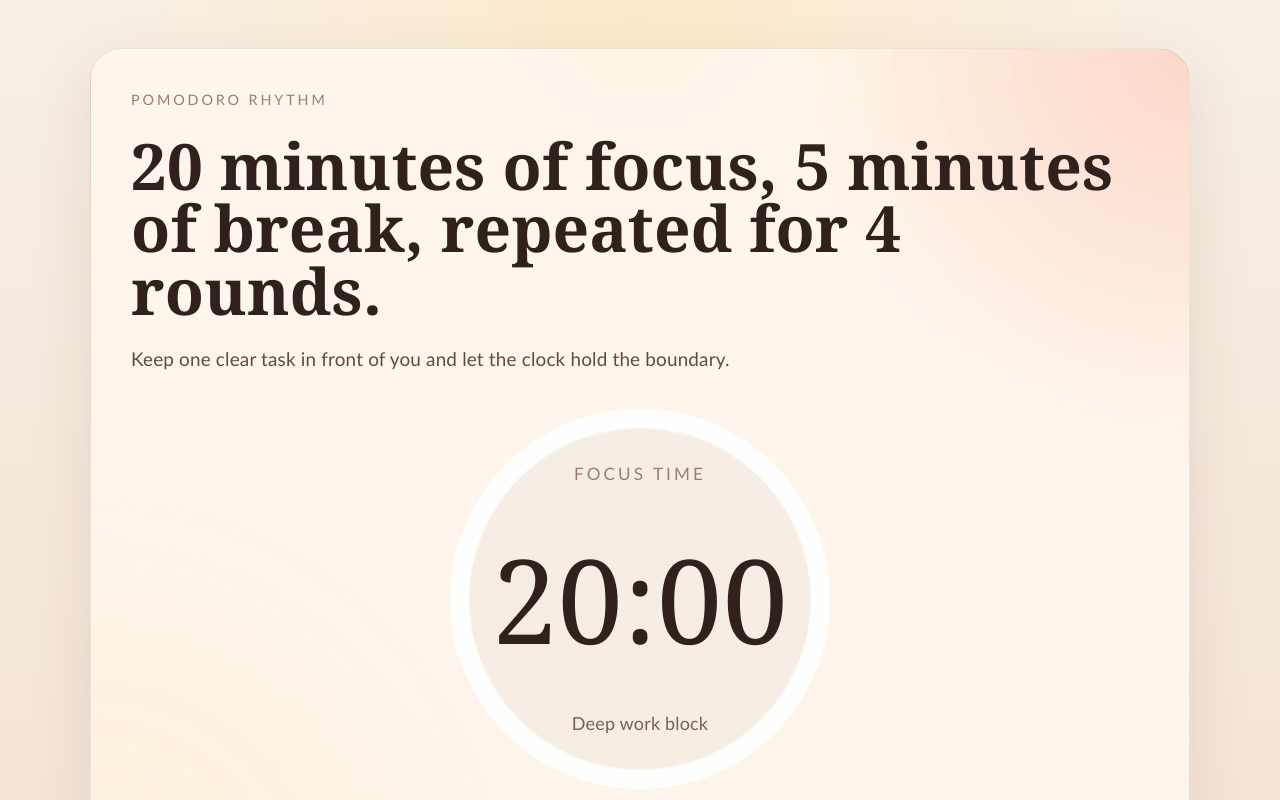
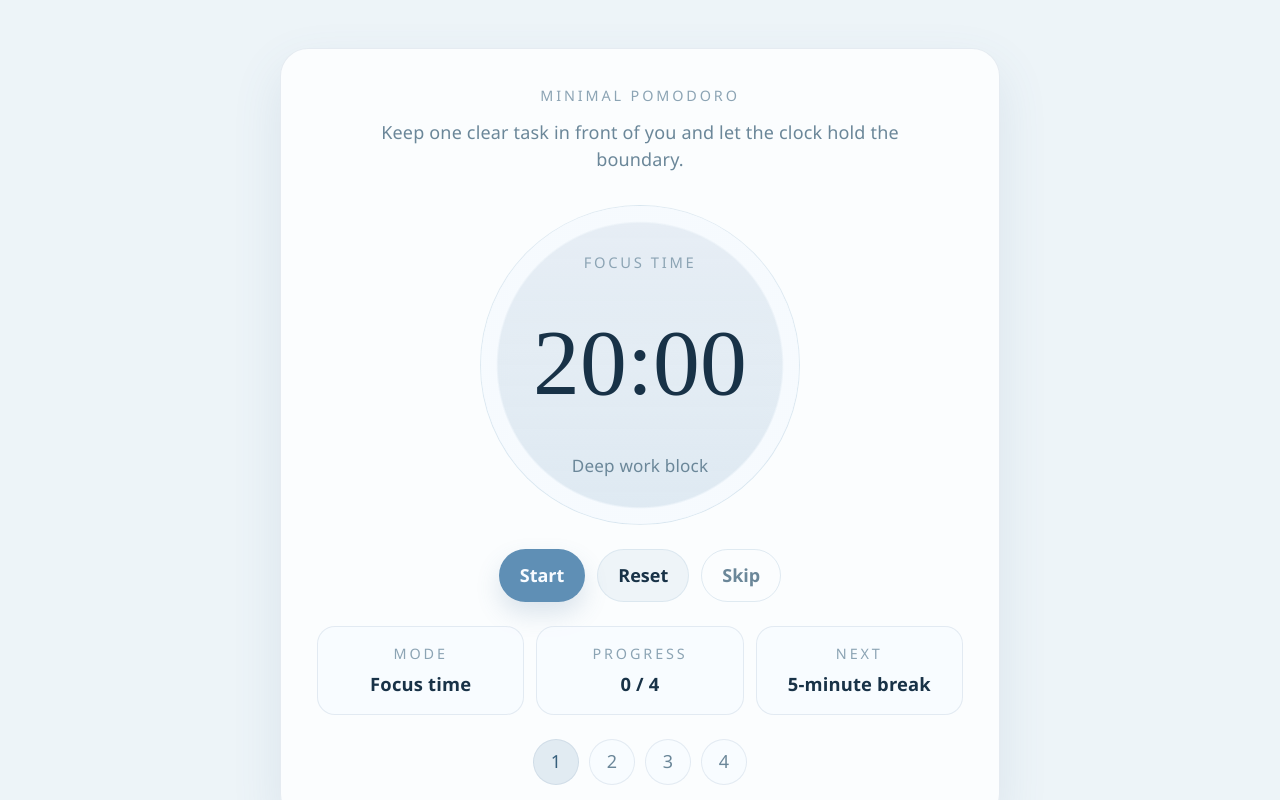
Before and after one commit to oliverhenry-dev/pomodoro, a React (Vite) app: page / in a window 1280 px wide. Shown: the top 800 px of the page. Built offline with nearby package versions, Linux system fonts and the light colour scheme.

Commit message:
second commit

```diff
--- a/src/App.css
+++ b/src/App.css
@@ -1,25 +1,21 @@
 .app-shell {
-  width: min(1100px, calc(100% - 32px));
+  width: min(720px, calc(100% - 32px));
   margin: 0 auto;
-  padding: 48px 0 64px;
+  padding: 48px 0 56px;
 }
 
 .timer-card {
-  position: relative;
-  overflow: hidden;
-  padding: 40px;
+  padding: 36px;
   border: 1px solid var(--card-border);
-  border-radius: 32px;
-  background:
-    radial-gradient(circle at top right, rgba(244, 104, 71, 0.22), transparent 28%),
-    radial-gradient(circle at bottom left, rgba(255, 215, 145, 0.18), transparent 30%),
-    var(--panel);
+  border-radius: 28px;
+  background: var(--panel);
   box-shadow: var(--shadow);
 }
 
 .hero-copy {
   display: grid;
-  gap: 10px;
+  gap: 12px;
+  text-align: center;
 }
 
 .eyebrow,
@@ -32,21 +28,24 @@
 }
 
 .lead {
-  max-width: 42rem;
-  font-size: 1.05rem;
+  max-width: 32rem;
+  margin: 0 auto;
+  font-size: 1rem;
+  color: var(--soft-text);
 }
 
 .timer-face {
   position: relative;
   display: grid;
   place-items: center;
-  width: min(100%, 380px);
+  width: min(100%, 320px);
   aspect-ratio: 1;
-  margin: 36px auto 28px;
+  margin: 32px auto 24px;
   padding: 24px;
   border-radius: 50%;
-  background: rgba(255, 250, 243, 0.88);
+  background: linear-gradient(180deg, rgba(247, 251, 255, 0.98), rgba(236, 245, 252, 0.92));
   text-align: center;
+  border: 1px solid rgba(122, 159, 185, 0.18);
 }
 
 .progress-ring {
@@ -54,20 +53,20 @@
   inset: 0;
   border-radius: 50%;
   background:
-    radial-gradient(circle at center, transparent 63%, rgba(255, 255, 255, 0.94) 64%),
-    conic-gradient(var(--ring-color) var(--progress), rgba(204, 183, 165, 0.18) 0);
+    radial-gradient(circle at center, transparent 63%, rgba(247, 251, 255, 0.96) 64%),
+    conic-gradient(var(--ring-color) var(--progress), rgba(148, 172, 193, 0.16) 0);
 }
 
 .phase-focus {
-  --ring-color: #df5f3f;
+  --ring-color: #5f8fb5;
 }
 
 .phase-break {
-  --ring-color: #3d8b73;
+  --ring-color: #69a7a5;
 }
 
 .phase-complete {
-  --ring-color: #d49a1f;
+  --ring-color: #7b92c2;
 }
 
 .phase-label,
@@ -79,7 +78,7 @@
 }
 
 .phase-label {
-  font-size: 0.95rem;
+  font-size: 0.82rem;
   text-transform: uppercase;
   letter-spacing: 0.18em;
   color: var(--muted);
@@ -87,13 +86,13 @@
 
 .time-left {
   font-family: var(--display);
-  font-size: clamp(4rem, 10vw, 6.5rem);
-  line-height: 0.95;
+  font-size: clamp(3.7rem, 10vw, 5.2rem);
+  line-height: 1;
   color: var(--heading-color);
 }
 
 .phase-cue {
-  font-size: 1rem;
+  font-size: 0.95rem;
   color: var(--soft-text);
 }
 
@@ -107,9 +106,8 @@
 .primary-button,
 .secondary-button,
 .ghost-button {
-  border: 0;
   border-radius: 999px;
-  padding: 14px 24px;
+  padding: 12px 20px;
   font: inherit;
   font-weight: 600;
   cursor: pointer;
@@ -121,19 +119,21 @@
 
 .primary-button {
   background: var(--accent);
-  color: #fffaf3;
-  box-shadow: 0 18px 32px rgba(210, 91, 61, 0.24);
+  color: #f8fbff;
+  border: 1px solid transparent;
+  box-shadow: 0 12px 24px rgba(78, 118, 155, 0.18);
 }
 
 .secondary-button {
-  background: rgba(124, 83, 54, 0.08);
+  background: rgba(95, 143, 181, 0.08);
   color: var(--heading-color);
+  border: 1px solid rgba(95, 143, 181, 0.12);
 }
 
 .ghost-button {
   background: transparent;
   color: var(--soft-text);
-  border: 1px solid rgba(124, 83, 54, 0.18);
+  border: 1px solid rgba(95, 143, 181, 0.18);
 }
 
 .primary-button:hover,
@@ -145,73 +145,62 @@
 .primary-button:focus-visible,
 .secondary-button:focus-visible,
 .ghost-button:focus-visible {
-  outline: 3px solid rgba(223, 95, 63, 0.28);
+  outline: 3px solid rgba(95, 143, 181, 0.22);
   outline-offset: 2px;
 }
 
-.stats-grid {
+.summary-strip {
   display: grid;
   grid-template-columns: repeat(3, minmax(0, 1fr));
-  gap: 18px;
+  gap: 12px;
   margin-top: 24px;
 }
 
-.stat-card {
-  padding: 24px;
-  border-radius: 24px;
+.summary-item {
+  display: grid;
+  gap: 6px;
+  padding: 16px;
+  text-align: center;
+  border-radius: 18px;
   border: 1px solid var(--card-border);
-  background: rgba(255, 249, 240, 0.8);
+  background: rgba(247, 251, 255, 0.72);
 }
 
-.stat-card h2 {
-  margin: 10px 0 8px;
-  font-size: 1.5rem;
-}
-
-.stat-card.accent {
-  background:
-    linear-gradient(135deg, rgba(223, 95, 63, 0.14), rgba(255, 227, 184, 0.18)),
-    rgba(255, 249, 240, 0.92);
+.summary-item strong {
+  font-size: 1.02rem;
+  color: var(--heading-color);
 }
 
 .session-track {
-  display: grid;
-  grid-template-columns: repeat(4, minmax(0, 1fr));
-  gap: 14px;
+  display: flex;
+  justify-content: center;
+  gap: 10px;
   margin-top: 24px;
 }
 
 .session-pill {
-  display: flex;
-  justify-content: space-between;
-  align-items: center;
-  gap: 16px;
-  padding: 16px 18px;
-  border-radius: 18px;
+  display: grid;
+  place-items: center;
+  width: 46px;
+  height: 46px;
+  border-radius: 999px;
   border: 1px solid var(--card-border);
-  background: rgba(255, 250, 246, 0.72);
+  background: rgba(247, 251, 255, 0.72);
   color: var(--soft-text);
 }
 
-.session-pill span,
-.session-pill strong {
-  position: relative;
-  z-index: 1;
-}
-
 .session-pill.complete {
-  background: rgba(61, 139, 115, 0.14);
-  color: #1c5b48;
+  background: rgba(105, 167, 165, 0.16);
+  color: #2e6e6e;
 }
 
 .session-pill.current {
-  background: rgba(223, 95, 63, 0.16);
-  color: #8b341d;
+  background: rgba(95, 143, 181, 0.16);
+  color: #365f7c;
 }
 
 @media (max-width: 900px) {
-  .stats-grid,
-  .session-track {
+  .summary-strip {
     grid-template-columns: 1fr;
   }
 
--- a/src/App.jsx
+++ b/src/App.jsx
@@ -155,8 +155,8 @@ function App() {
     <main className="app-shell">
       <section className="timer-card">
         <div className="hero-copy">
-          <p className="eyebrow">Pomodoro rhythm</p>
-          <h1>20 minutes of focus, 5 minutes of break, repeated for 4 rounds.</h1>
+          <p className="eyebrow">Minimal Pomodoro</p>
+          {/* <h1>Calm focus, short breaks, four steady rounds.</h1> */}
           <p className="lead">{phases[phase].status}</p>
         </div>
 
@@ -184,28 +184,22 @@ function App() {
             {phase === 'complete' ? 'Restart cycle' : 'Skip'}
           </button>
         </div>
-      </section>
 
-      <section className="stats-grid" aria-label="Pomodoro session overview">
-        <article className="stat-card accent">
-          <p className="stat-label">Current mode</p>
-          <h2>{phases[phase].label}</h2>
-          <p>{isRunning ? 'Timer is running' : 'Timer is paused'}</p>
-        </article>
-
-        <article className="stat-card">
-          <p className="stat-label">Focus sessions done</p>
-          <h2>
+        <section className="summary-strip" aria-label="Pomodoro session overview">
+          <div className="summary-item">
+            <span className="stat-label">Mode</span>
+            <strong>{phases[phase].label}</strong>
+          </div>
+          <div className="summary-item">
+            <span className="stat-label">Progress</span>
+            <strong>
               {completedFocusSessions} / {MAX_FOCUS_SESSIONS}
-          </h2>
-          <p>Each finished focus block moves you one step closer to a full cycle.</p>
-        </article>
-
-        <article className="stat-card">
-          <p className="stat-label">Next up</p>
-          <h2>{nextStageLabel}</h2>
-          <p>The app automatically alternates focus and break blocks until the fourth focus round ends.</p>
-        </article>
+            </strong>
+          </div>
+          <div className="summary-item">
+            <span className="stat-label">Next</span>
+            <strong>{nextStageLabel}</strong>
+          </div>
         </section>
 
         <section className="session-track" aria-label="Focus session progress">
@@ -220,11 +214,11 @@ function App() {
                 key={sessionNumber}
                 className={`session-pill ${isComplete ? 'complete' : ''} ${isCurrent ? 'current' : ''}`}
               >
-              <span>Focus {sessionNumber}</span>
-              <strong>{isComplete ? 'Done' : isCurrent ? 'Now' : 'Waiting'}</strong>
+                <span>{sessionNumber}</span>
               </div>
             )
           })}
+        </section>
       </section>
     </main>
   )
--- a/src/index.css
+++ b/src/index.css
@@ -1,22 +1,22 @@
 :root {
-  --bg: #f6eadf;
-  --panel: rgba(255, 248, 239, 0.82);
-  --card-border: rgba(121, 86, 64, 0.12);
-  --heading-color: #30211c;
-  --text: #5f4b40;
-  --soft-text: #7a6154;
-  --muted: #9a7e6f;
-  --accent: #d25b3d;
-  --shadow: 0 24px 60px rgba(118, 73, 43, 0.13);
-  --sans: 'Trebuchet MS', 'Segoe UI', sans-serif;
-  --display: Georgia, 'Times New Roman', serif;
+  --bg: #edf4f8;
+  --panel: rgba(255, 255, 255, 0.78);
+  --card-border: rgba(126, 156, 180, 0.18);
+  --heading-color: #183247;
+  --text: #416074;
+  --soft-text: #6b8799;
+  --muted: #8ca4b4;
+  --accent: #5f8fb5;
+  --shadow: 0 20px 50px rgba(83, 118, 148, 0.12);
+  --sans: 'Segoe UI', Tahoma, sans-serif;
+  --display: 'Times New Roman', Georgia, serif;
 
   font: 18px/1.5 var(--sans);
   letter-spacing: 0.01em;
   color: var(--text);
   background:
-    radial-gradient(circle at top, rgba(255, 232, 192, 0.72), transparent 36%),
-    linear-gradient(180deg, #f7efe5 0%, #f2dfd1 100%);
+    radial-gradient(circle at top, rgba(214, 233, 246, 0.8), transparent 38%),
+    linear-gradient(180deg, #f4f9fc 0%, #e8f0f5 100%);
   font-synthesis: none;
   text-rendering: optimizeLegibility;
   -webkit-font-smoothing: antialiased;
@@ -34,6 +34,7 @@ html {
 body {
   margin: 0;
   min-height: 100vh;
+  background: var(--bg);
 }
 
 #root {
@@ -54,8 +55,8 @@ h2 {
 h1 {
   margin: 14px 0 12px;
   font-family: var(--display);
-  font-size: clamp(2.4rem, 5vw, 4.5rem);
-  line-height: 0.98;
+  font-size: clamp(2.3rem, 5vw, 3.8rem);
+  line-height: 1.02;
 }
 
 button {
```
Lines whose indentation alone changed are shown as unchanged.
